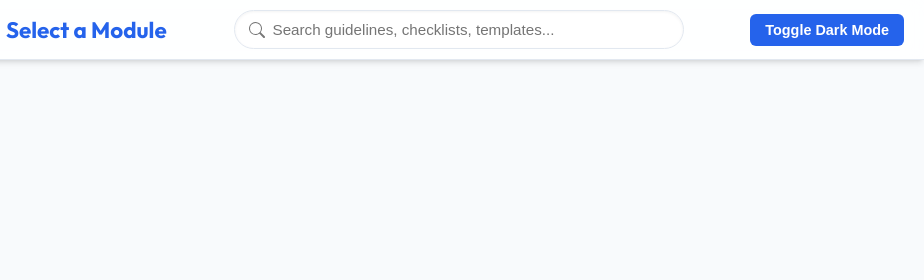
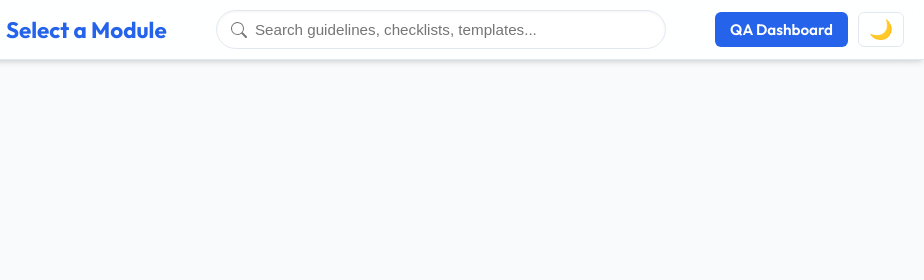
Before and after one commit to TestersOfISON/Testers_SOP, a plain HTML site: page index.html in a window 1280 px wide. Shown: the top 280 px of the page, 356-1280 px from the left. Drawn offline with nearby package versions, Linux system fonts and the light colour scheme; a script that the page names is missing.

Commit message:
Dashboard update 0.2

```diff
--- a/index.html
+++ b/index.html
@@ -79,7 +79,10 @@
         <input type="text" id="global-search" placeholder="Search guidelines, checklists, templates..." oninput="handleSearch(this.value)">
         <div id="search-results"></div>
       </div>
-      <div><button class="theme-toggle" onclick="toggleTheme()">Toggle Dark Mode</button></div>
+      <div style="display: flex; gap: 10px; align-items: center;">
+        <a href="dashboard.html" class="btn btn-primary" style="margin: 0; padding: 8px 15px; text-decoration: none;">QA Dashboard</a>
+        <button id="theme-toggle" class="theme-toggle" style="margin: 0; font-size: 1.2rem; padding: 5px 10px; background: transparent; color: var(--text-color); border: 1px solid var(--border);">🌙</button>
+      </div>
     </nav>
 
     <div class="content-area">
```
